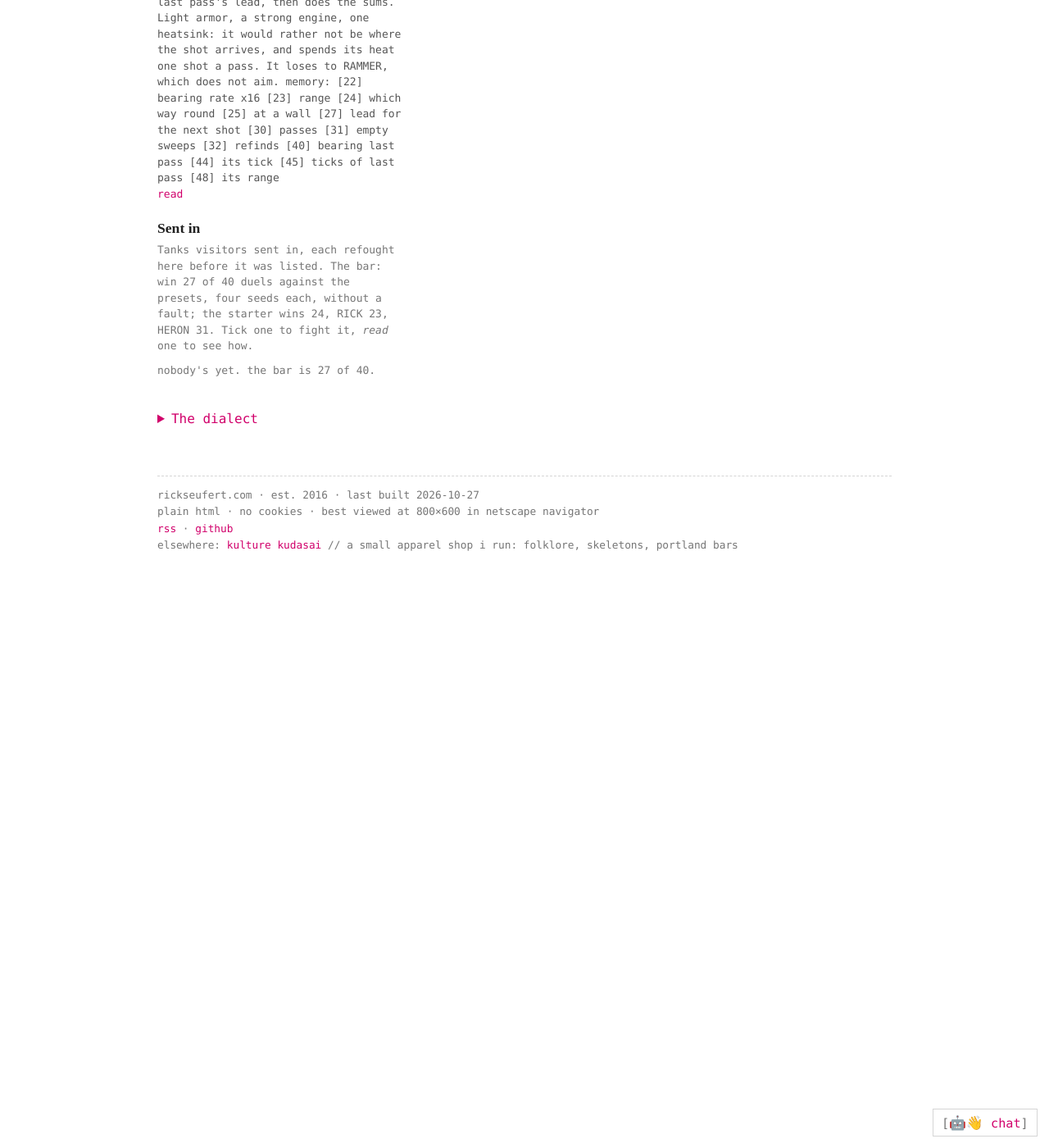
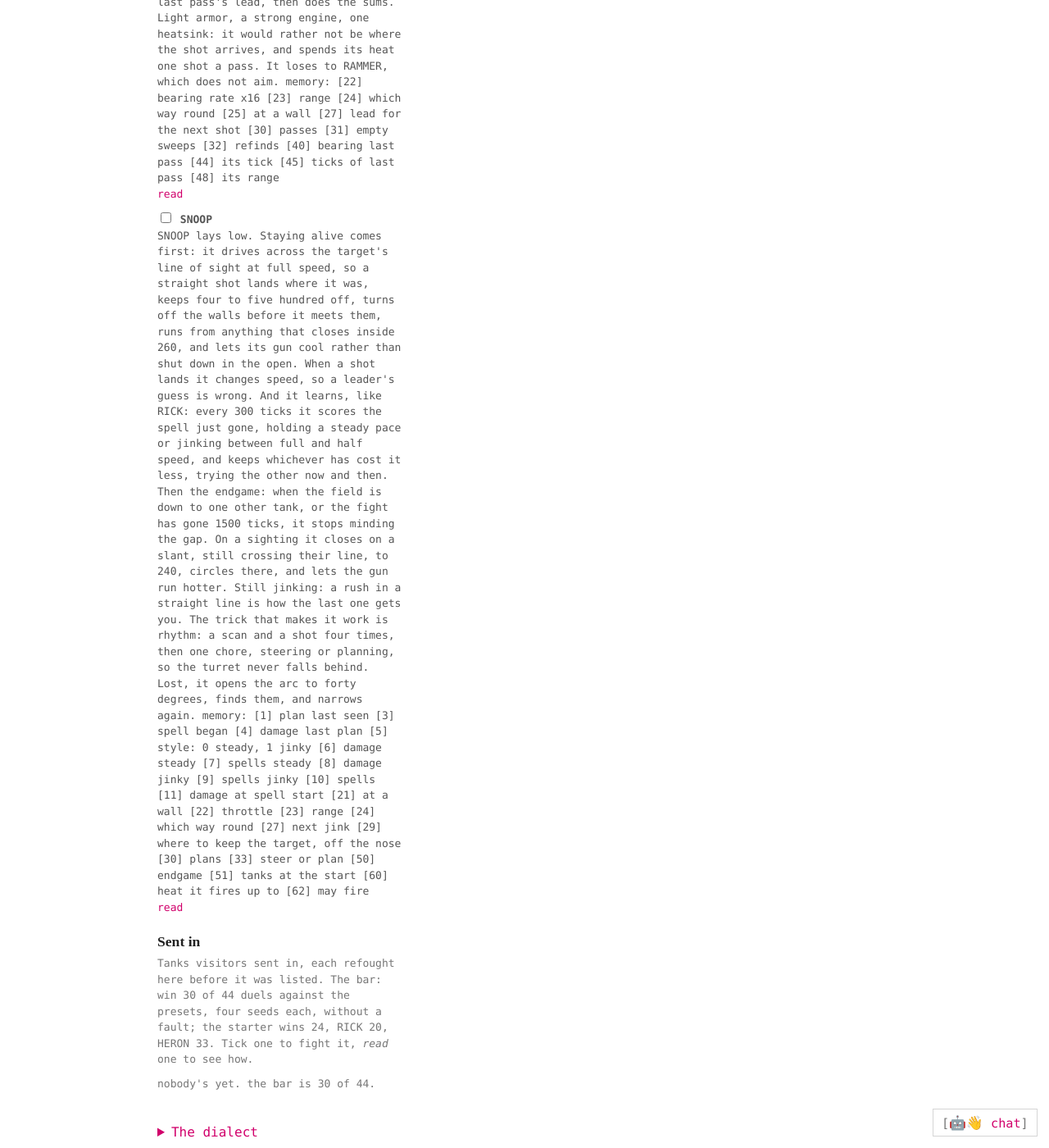
Before and after one commit to rseufert/rseufert.github.io, a Jekyll site: the page built from arena/index.html, in a window 1280 px wide and 1400 px high, scrolled down 3738 px. Shown: the whole window at 82% size. Built offline with Jekyll 4.4.1, drawn with Linux system fonts in a browser that asks for light colours; before the commit the page ends 4474 px from its top, so only the background shows below that; some of the changed text lies outside the part shown.

Commit message:
SNOOP, an eleventh tank, who lays low: survival first, then the endgame
Drives across the target's line of sight at four to five hundred, turns
off the walls early, runs from anything inside 260, holds fire before it
overheats, and changes pace when hit. Every 300 ticks it scores a steady
pace against jinking and keeps whichever cost it less. When one other
tank is left, or 1500 ticks have gone, it closes on a slant to 240 and
circles there, still jinking. It wins 165 of 200 duels against the
presets and 43% of four-tank melees; it loses to RAMMER. The gauntlet is
forty-four duels now, bar 30.

Co-Authored-By: Claude Opus 5.5 <noreply@anthropic.com>

```diff
--- a/arena/arena-gauntlet.js
+++ b/arena/arena-gauntlet.js
@@ -12,7 +12,7 @@
 }(this, function (A, R) {
     "use strict";
     var SEEDS = [1, 2, 3, 4];
-    var BAR = 27;                 // of 40: two duels in three; the starter wins 24, RICK 23, JOSH 30, HERON 31
+    var BAR = 30;                 // of 44: two duels in three; the starter wins 24, RICK 20, JOSH 31, SNOOP 31, HERON 33
     var MAX_SOURCE = 16000;
     var NAME = /^[A-Z0-9][A-Z0-9_-]{0,11}$/;
 
--- a/arena/arena-robots.js
+++ b/arena/arena-robots.js
@@ -1,6 +1,6 @@
 // The arena's presets (arena/arena-engine.js has the dialect): six tanks, each
-// a lesson, RICK, who learns, JOSH, who hurdles, DICE, who rolls, HERON, who circles, and the
-// starter that loads into the editor. They are strings so
+// a lesson, RICK, who learns, JOSH, who hurdles, DICE, who rolls, HERON, who circles, SNOOP, who lays low,
+// and the starter that loads into the editor. They are strings so
 // the page can show them and node can fight them (arena/arena_test.js).
 (function (root, factory) {
     if (typeof module === "object" && module.exports) module.exports = factory();
@@ -720,6 +720,294 @@
         "  jmp search"
     ].join("\n");
 
+    robots.snoop = [
+        "#name SNOOP",
+        "#config scanner=2 weapon=2 armor=3 engine=4 heatsinks=1",
+        "; SNOOP lays low. Staying alive comes first: it drives across the",
+        "; target's line of sight at full speed, so a straight shot lands where it",
+        "; was, keeps four to five hundred off, turns off the walls before it",
+        "; meets them, runs from anything that closes inside 260, and lets its gun",
+        "; cool rather than shut down in the open. When a shot lands it changes",
+        "; speed, so a leader's guess is wrong. And it learns, like RICK: every",
+        "; 300 ticks it scores the spell just gone, holding a steady pace or",
+        "; jinking between full and half speed, and keeps whichever has cost it",
+        "; less, trying the other now and then.",
+        "; Then the endgame: when the field is down to one other tank, or the",
+        "; fight has gone 1500 ticks, it stops minding the gap. On a sighting it",
+        "; closes on a slant, still crossing their line, to 240, circles there,",
+        "; and lets the gun run hotter. Still jinking: a rush in a straight line",
+        "; is how the last one gets you.",
+        "; The trick that makes it work is rhythm: a scan and a shot four times,",
+        "; then one chore, steering or planning, so the turret never falls behind.",
+        "; Lost, it opens the arc to forty degrees, finds them, and narrows again.",
+        "; memory: [1] plan last seen  [3] spell began  [4] damage last plan",
+        "; [5] style: 0 steady, 1 jinky  [6] damage steady  [7] spells steady",
+        "; [8] damage jinky  [9] spells jinky  [10] spells  [11] damage at spell start",
+        "; [21] at a wall  [22] throttle  [23] range  [24] which way round",
+        "; [27] next jink  [29] where to keep the target, off the nose  [30] plans",
+        "; [33] steer or plan  [50] endgame  [51] tanks at the start",
+        "; [60] heat it fires up to  [62] may fire",
+        "  opo arc, 8",
+        "  mov ax, 1",
+        "  int @keepshift         ; the turret keeps its heading while the body turns",
+        "  mov [24], 1",
+        "  mov [29], 90           ; the target abeam: across their line of sight",
+        "  mov [1], -1000",
+        "  mov [22], 100",
+        "  mov [5], 1             ; start jinky",
+        "  mov [60], 240",
+        "  mov [62], 1",
+        "  int @game              ; ax = tanks alive",
+        "  mov [51], ax",
+        "  call begin",
+        "  do 4",
+        ":main                    ; scan, shoot, centre the turret",
+        "  ipo scan, ax",
+        "  cmp ax, 0",
+        "  je unseen",
+        "  mov [23], ax",
+        "  ipo accuracy, bx",
+        "  mpy bx, 2              ; a notch of accuracy is two quarter-arcs",
+        "  cmp [62], 0",
+        "  je hold",
+        "  opo fire, bx",
+        ":hold",
+        "  mpy bx, 2",
+        "  opo rotate, bx         ; and four degrees of turret",
+        "  mov [1], [30]",
+        "  loop main",
+        "  jmp chores",
+        ":unseen                  ; lost: look wide, then narrow again",
+        "  opo arc, 40",
+        "  ipo scan, ax",
+        "  cmp ax, 0",
+        "  je sweep",
+        "  mov [23], ax",
+        "  ipo accuracy, bx",
+        "  mpy bx, 20",
+        "  opo rotate, bx",
+        "  opo arc, 8",
+        "  loop main",
+        "  jmp chores",
+        ":sweep",
+        "  opo rotate, 70",
+        "  opo arc, 8",
+        "  loop main",
+        ":chores                  ; every four scans: steer; every eight: plan too",
+        "  call helm",
+        "  xor [33], 1",
+        "  cmp [33], 0",
+        "  je again",
+        "  call plan",
+        "  call sense",
+        "  mov ax, [30]",
+        "  and ax, 7",
+        "  cmp ax, 0",
+        "  jne again",
+        "  call clock",
+        ":again",
+        "  do 4",
+        "  jmp main",
+        "",
+        ":helm                    ; off the walls, else keep the target where planned",
+        "  int @locate",
+        "  cmp ax, 170",
+        "  jl wall",
+        "  cmp ax, 830",
+        "  jg wall",
+        "  cmp bx, 170",
+        "  jl wall",
+        "  cmp bx, 830",
+        "  jg wall",
+        "  mov [21], 0",
+        "  mov ax, [30]",
+        "  sub ax, [1]",
+        "  cmp ax, 1",
+        "  jg roam",
+        "  ipo tofs, bx           ; where the target is, off the nose",
+        "  sub bx, [29]",
+        "  add bx, 540",
+        "  mod bx, 360",
+        "  sub bx, 180",
+        "  cmp bx, 60",
+        "  jl s1",
+        "  mov bx, 60",
+        ":s1",
+        "  cmp bx, -60",
+        "  jg s2",
+        "  mov bx, -60",
+        ":s2",
+        "  opo steer, bx",
+        "  opo throttle, [22]",
+        "  ret",
+        ":roam                    ; nobody in sight: circle, or in the endgame, go looking",
+        "  cmp [50], 0",
+        "  jne middle",
+        "  opo steer, 24",
+        "  opo throttle, 100",
+        "  ret",
+        ":wall",
+        "  cmp [21], 0",
+        "  jne middle",
+        "  mov [21], 1",
+        "  neg [24]               ; and go round the other way after",
+        "  neg [29]",
+        ":middle                  ; head for the middle, slower while turning hard",
+        "  mov ax, 500",
+        "  mov bx, 500",
+        "  int @angle",
+        "  ipo compass, bx",
+        "  sub ax, bx",
+        "  add ax, 540",
+        "  mod ax, 360",
+        "  sub ax, 180",
+        "  mov bx, 100",
+        "  cmp ax, 60",
+        "  jl c3",
+        "  mov ax, 60",
+        "  mov bx, 60",
+        ":c3",
+        "  cmp ax, -60",
+        "  jg c4",
+        "  mov ax, -60",
+        "  mov bx, 60",
+        ":c4",
+        "  opo steer, ax",
+        "  opo throttle, bx",
+        "  ret",
+        "",
+        ":plan                    ; heat, danger, jinks, and the angle to hold",
+        "  add [30], 1",
+        "  ipo heat, ax",
+        "  mov [62], 1",
+        "  cmp ax, [60]",
+        "  jl cool",
+        "  mov [62], 0            ; too warm: hold fire, never shut down",
+        ":cool",
+        "  ipo radar, ax",
+        "  cmp ax, 260",
+        "  jg nottoo",
+        "  mov [22], 100          ; something close: full speed, away on a slant",
+        "  mov cx, 135",
+        "  jmp want",
+        ":nottoo",
+        "  ipo damage, ax",
+        "  cmp ax, [4]",
+        "  mov [4], ax",
+        "  jg jink                ; hit: change pace",
+        "  cmp [5], 0",
+        "  je keep",
+        "  mov ax, [30]",
+        "  cmp ax, [27]",
+        "  jge jink               ; jinky: change pace every plan or two anyway",
+        ":keep",
+        "  mov cx, 90",
+        "  mov ax, [23]",
+        "  cmp [50], 0",
+        "  jne rush",
+        "  cmp ax, 400",
+        "  jg notnear",
+        "  mov cx, 120            ; too near: drift out",
+        "  jmp want",
+        ":notnear",
+        "  cmp ax, 530",
+        "  jl want",
+        "  mov cx, 60             ; too far: drift in",
+        "  jmp want",
+        ":rush                    ; the endgame: close on a slant, then circle close",
+        "  cmp ax, 240",
+        "  jl closeorb",
+        "  mov cx, 60",
+        "  jmp want",
+        ":closeorb",
+        "  mov cx, 100",
+        ":want",
+        "  mpy cx, [24]",
+        "  mov [29], cx",
+        "  ret",
+        ":jink",
+        "  mov ax, 150",
+        "  sub ax, [22]           ; full speed to half, half to full",
+        "  mov [22], ax",
+        "  ipo random, bx",
+        "  and bx, 1",
+        "  add bx, 1",
+        "  add bx, [30]",
+        "  mov [27], bx",
+        "  jmp keep",
+        "",
+        ":sense                   ; the endgame: one other left, or 1500 ticks gone",
+        "  cmp [50], 0",
+        "  jne sensed",
+        "  int @game              ; ax = tanks alive, bx = tick",
+        "  cmp bx, 1500",
+        "  jge endgame",
+        "  cmp [51], 2",
+        "  jle sensed",
+        "  cmp ax, 2",
+        "  jg sensed",
+        ":endgame",
+        "  mov [50], 1",
+        "  mov [60], 400          ; and let the gun run hotter",
+        ":sensed",
+        "  ret",
+        "",
+        ":begin                   ; a new spell: note the time and the damage",
+        "  int @timer",
+        "  mov [3], ax",
+        "  ipo damage, ax",
+        "  mov [11], ax",
+        "  ret",
+        "",
+        ":clock                   ; every 300 ticks, score the spell and choose",
+        "  int @timer",
+        "  sub ax, [3]",
+        "  cmp ax, 300",
+        "  jl done",
+        "  ipo damage, ax",
+        "  sub ax, [11]",
+        "  cmp [5], 0",
+        "  jne wasjinky",
+        "  add [6], ax",
+        "  add [7], 1",
+        "  jmp choose",
+        ":wasjinky",
+        "  add [8], ax",
+        "  add [9], 1",
+        ":choose",
+        "  add [10], 1",
+        "  mov ax, [10]",
+        "  mod ax, 4",
+        "  cmp ax, 0",
+        "  jne compare",
+        "  mov ax, 1              ; every fourth spell, try the other",
+        "  sub ax, [5]",
+        "  mov [5], ax",
+        "  jmp restart",
+        ":compare                 ; average damage per spell, times 100",
+        "  cmp [7], 0",
+        "  je pick_steady",
+        "  cmp [9], 0",
+        "  je pick_jinky",
+        "  mov ax, [6]",
+        "  mpy ax, 100",
+        "  div ax, [7]",
+        "  mov bx, [8]",
+        "  mpy bx, 100",
+        "  div bx, [9]",
+        "  cmp ax, bx",
+        "  jle pick_steady",
+        ":pick_jinky",
+        "  mov [5], 1",
+        "  jmp restart",
+        ":pick_steady",
+        "  mov [5], 0",
+        ":restart",
+        "  call begin",
+        ":done",
+        "  ret"
+    ].join("\n");
+
     var starter = [
         "#name YOURS",
         "#config scanner=3 weapon=3 armor=2 engine=2 heatsinks=2",
@@ -751,7 +1039,7 @@
     // Rogues, the ones written to beat them.
     var groups = [
         { name: "The presets", about: "Six ways to fight, each a lesson. Read SENTRY first, then write your own.", tanks: ["sentry", "circler", "rammer", "sniper", "dodger", "brick"] },
-        { name: "Rick's Rogues", about: "Written to beat the presets, and each other. RICK learns, JOSH hurdles, DICE rolls, HERON circles.", tanks: ["rick", "josh", "dice", "heron"] }
+        { name: "Rick's Rogues", about: "Written to beat the presets, and each other. RICK learns, JOSH hurdles, DICE rolls, HERON circles, SNOOP lays low.", tanks: ["rick", "josh", "dice", "heron", "snoop"] }
     ];
-    return { robots: robots, order: ["sentry", "circler", "rammer", "sniper", "dodger", "brick", "rick", "josh", "dice", "heron"], groups: groups, starter: starter };
+    return { robots: robots, order: ["sentry", "circler", "rammer", "sniper", "dodger", "brick", "rick", "josh", "dice", "heron", "snoop"], groups: groups, starter: starter };
 }));
--- a/arena/index.html
+++ b/arena/index.html
@@ -37,7 +37,7 @@ the presets, and press fight. Everything runs in this page.</p>
     <p class="lede">Tick the ones to fight, and <em>read</em> one to load it into the editor.</p>
     <div id="arena-roster"></div>
     <h3>Sent in</h3>
-    <p class="lede">Tanks visitors sent in, each refought here before it was listed. The bar: win 27 of 40 duels against the presets, four seeds each, without a fault; the starter wins 24, RICK 23, HERON 31. Tick one to fight it, <em>read</em> one to see how.</p>
+    <p class="lede">Tanks visitors sent in, each refought here before it was listed. The bar: win 30 of 44 duels against the presets, four seeds each, without a fault; the starter wins 24, RICK 20, HERON 33. Tick one to fight it, <em>read</em> one to see how.</p>
     <ul id="arena-sent"><li class="none">loading&hellip;</li></ul>
   </div>
   <div class="editor">
```
Also changed, not shown: other parts of arena/index.html (+1 -1 lines), arena/README.md (+12 -5 lines), README.md.
